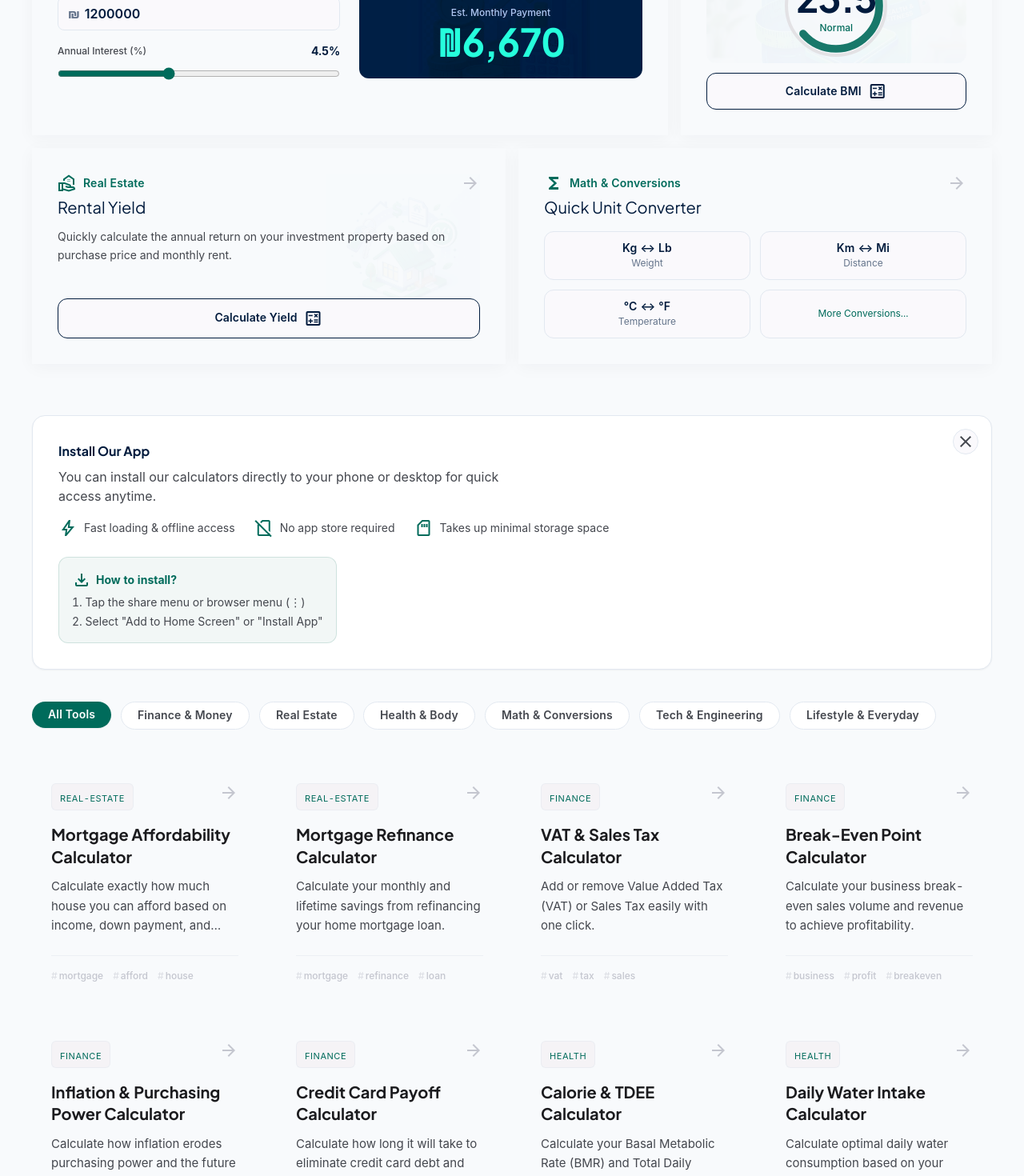
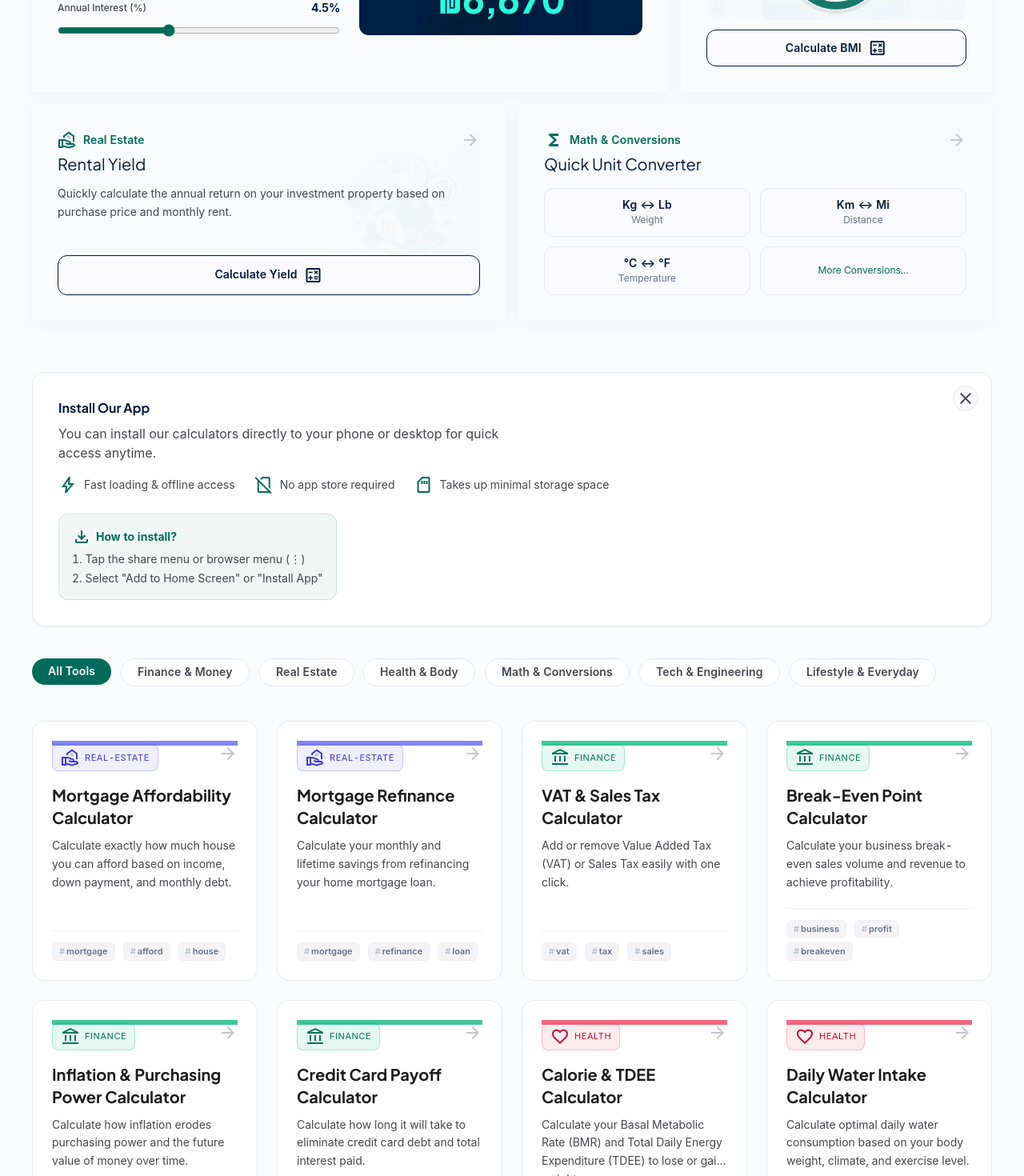
Before and after one commit to Almog787/Global-calculator-pro, a React (Vite) app: page /en/all in a window 1280 px wide. Shown: the part 960-2430 px from the top of the page at 80% size. Built offline with nearby package versions, Linux system fonts and the light colour scheme.

Commit message:
feat: add category styling configuration
Define a mapping of calculator categories to specific visual styles, including badge colors, border variants, and representative icons to improve UI consistency.

```diff
--- a/src/pages/AllCalculators.tsx
+++ b/src/pages/AllCalculators.tsx
@@ -115,6 +115,57 @@ export default function AllCalculators() {
       : calculators.filter((c) => c.category === activeCategory);
 
   const isRtl = t.dir === 'rtl';
+
+  const categoryStyles: Record<string, {
+    badgeBg: string;
+    badgeText: string;
+    badgeBorder: string;
+    icon: string;
+    accentBar: string;
+  }> = {
+    finance: {
+      badgeBg: 'bg-emerald-500/10 dark:bg-emerald-500/20',
+      badgeText: 'text-emerald-700 dark:text-emerald-300',
+      badgeBorder: 'border-emerald-500/30',
+      icon: 'account_balance',
+      accentBar: 'bg-emerald-500',
+    },
+    'real-estate': {
+      badgeBg: 'bg-indigo-500/10 dark:bg-indigo-500/20',
+      badgeText: 'text-indigo-700 dark:text-indigo-300',
+      badgeBorder: 'border-indigo-500/30',
+      icon: 'real_estate_agent',
+      accentBar: 'bg-indigo-500',
+    },
+    health: {
+      badgeBg: 'bg-rose-500/10 dark:bg-rose-500/20',
+      badgeText: 'text-rose-700 dark:text-rose-300',
+      badgeBorder: 'border-rose-500/30',
+      icon: 'favorite',
+      accentBar: 'bg-rose-500',
+    },
+    math: {
+      badgeBg: 'bg-amber-500/10 dark:bg-amber-500/20',
+      badgeText: 'text-amber-700 dark:text-amber-300',
+      badgeBorder: 'border-amber-500/30',
+      icon: 'functions',
+      accentBar: 'bg-amber-500',
+    },
+    tech: {
+      badgeBg: 'bg-sky-500/10 dark:bg-sky-500/20',
+      badgeText: 'text-sky-700 dark:text-sky-300',
+      badgeBorder: 'border-sky-500/30',
+      icon: 'devices',
+      accentBar: 'bg-sky-500',
+    },
+    lifestyle: {
+      badgeBg: 'bg-purple-500/10 dark:bg-purple-500/20',
+      badgeText: 'text-purple-700 dark:text-purple-300',
+      badgeBorder: 'border-purple-500/30',
+      icon: 'mood',
+      accentBar: 'bg-purple-500',
+    },
+  };
 
   // Localized texts for Bento Showcase
   const bentoTexts = {
@@ -286,17 +337,7 @@ export default function AllCalculators() {
         <div className="relative z-10 grid grid-cols-1 lg:grid-cols-12 gap-8 lg:gap-12 items-center">
           {/* Text & Search Column (7 Cols on LG) */}
           <div className="lg:col-span-7 text-center ltr:lg:text-left rtl:lg:text-right flex flex-col items-center ltr:lg:items-start rtl:lg:items-start">
-            {/* Top Badge */}
-            <motion.div
-              initial={{ opacity: 0, y: -10 }}
-              animate={{ opacity: 1, y: 0 }}
-              className="inline-flex items-center gap-2 px-4 py-1.5 rounded-full bg-teal-500/10 border border-teal-500/30 text-teal-700 dark:text-teal-300 text-xs sm:text-sm font-semibold mb-6 shadow-sm backdrop-blur-md"
-            >
-              <span className="material-symbols-outlined text-base text-teal-600 dark:text-teal-400">auto_awesome</span>
-              <span>{isRtl ? 'מנוע החישובים הבינלאומי המעודכן 2026' : 'International Calculation Engine 2026'}</span>
-            </motion.div>
-
-            <h1 className="font-display-xl text-3xl sm:text-4xl md:text-5xl text-primary-container mb-4 font-extrabold tracking-tight leading-tight">
+            <h1 className="font-display-xl text-3xl sm:text-4xl md:text-5xl text-primary-container mb-4 font-extrabold tracking-tight leading-tight pt-2">
               {currText.heroTitle}
             </h1>
             <p className="font-body-lg text-base sm:text-lg text-on-surface-variant max-w-xl mb-8 leading-relaxed font-normal">
@@ -726,11 +767,12 @@ export default function AllCalculators() {
         </div>
       </section>
 
-      {/* Complete Calculator Cards Grid */}
+      {/* Complete Calculator Cards Grid with Category Visual Separation */}
       <section className="grid grid-cols-1 md:grid-cols-2 lg:grid-cols-3 xl:grid-cols-4 gap-4 sm:gap-6">
         {filtered.map((calc) => {
           const title = getCalculatorTitle(calc, t, lang);
           const description = getCalculatorDescription(calc, t, lang);
+          const style = categoryStyles[calc.category] || categoryStyles.finance;
 
           return (
             <Link
@@ -739,12 +781,18 @@ export default function AllCalculators() {
               className="block group h-full"
             >
               <SpotlightCard
-                className="p-6 flex flex-col h-full hover:border-secondary hover:shadow-[0_8px_30px_rgb(0,0,0,0.06)] hover:-translate-y-1 transition-all duration-300"
+                className="bg-surface-container-lowest border border-border-subtle/80 rounded-2xl p-6 flex flex-col h-full shadow-xs hover:border-secondary hover:shadow-[0_12px_36px_rgba(0,0,0,0.08)] hover:-translate-y-1 transition-all duration-300 relative overflow-hidden"
                 spotlightColor="rgba(0, 107, 91, 0.12)"
               >
-                <div className="flex justify-between items-start mb-4 gap-4">
-                  <div className="bg-surface-container-low px-2.5 py-1 rounded-md border border-border-subtle/50">
-                    <span className="text-[11px] font-label-bold uppercase tracking-wider text-secondary whitespace-nowrap">
+                {/* Colored Top Accent Bar for Category Distinction */}
+                <div className={`absolute top-0 inset-x-0 h-1.5 ${style.accentBar} opacity-80 group-hover:opacity-100 transition-opacity`} />
+
+                <div className="flex justify-between items-start mb-4 gap-3 pt-1">
+                  <div className={`inline-flex items-center gap-1.5 px-2.5 py-1 rounded-lg border ${style.badgeBg} ${style.badgeBorder}`}>
+                    <span className={`material-symbols-outlined text-sm ${style.badgeText}`}>
+                      {style.icon}
+                    </span>
+                    <span className={`text-[11px] font-label-bold uppercase tracking-wider ${style.badgeText} whitespace-nowrap`}>
                       {calc.category}
                     </span>
                   </div>
@@ -753,19 +801,19 @@ export default function AllCalculators() {
                   </span>
                 </div>
 
-                <h3 className="font-headline-md text-xl font-bold text-on-surface group-hover:text-primary transition-colors leading-snug mb-3">
+                <h3 className="font-headline-md text-lg sm:text-xl font-extrabold text-on-surface group-hover:text-primary transition-colors leading-snug mb-2.5">
                   {title}
                 </h3>
 
-                <p className="font-body-md text-[15px] text-on-surface-variant leading-relaxed line-clamp-3 mb-6 flex-grow">
+                <p className="font-body-md text-sm text-on-surface-variant leading-relaxed line-clamp-3 mb-5 flex-grow font-normal">
                   {description}
                 </p>
 
-                <div className="flex flex-wrap gap-x-3 gap-y-2 mt-auto pt-4 border-t border-border-subtle/50">
+                <div className="flex flex-wrap gap-x-2.5 gap-y-1.5 mt-auto pt-3.5 border-t border-border-subtle/60">
                   {calc.tags.slice(0, 3).map((tag) => (
                     <span
                       key={tag}
-                      className="font-label-sm text-[12px] font-medium text-outline-variant before:content-['#'] before:opacity-50 before:mr-0.5 rtl:before:ml-0.5 rtl:before:mr-0 whitespace-nowrap"
+                      className="font-label-sm text-[11px] font-semibold text-text-muted bg-surface-container-low px-2 py-0.5 rounded-md border border-border-subtle/40 before:content-['#'] before:opacity-40 before:mr-0.5 rtl:before:ml-0.5 rtl:before:mr-0 whitespace-nowrap"
                     >
                       {tag}
                     </span>
```
